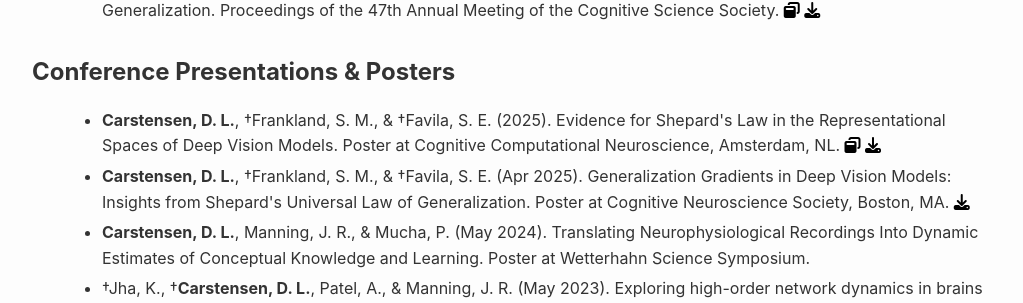
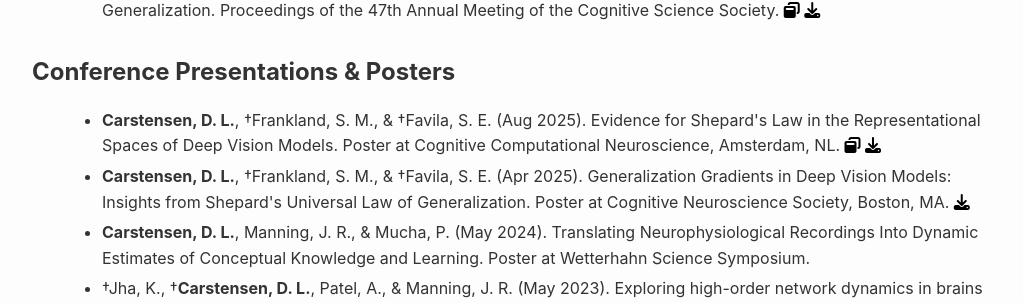
Before and after one commit to daniel-carstensen/daniel-carstensen.github.io, a Jekyll site: the page built from publications.md, in a window 1280 px wide. Shown: the part 347-650 px from the top of the page, without its empty margins (128-1151 px from the left). Built offline with Jekyll 4.4.1, drawn with Linux system fonts in a browser that asks for light colours.

Commit message:
added month to ccn pub

```diff
--- a/publications.md
+++ b/publications.md
@@ -14,7 +14,7 @@ title: Publications
 ## Conference Presentations & Posters
 
 <ul class="publications-list">
-<li><strong>Carstensen, D. L.</strong>, †Frankland, S. M., & †Favila, S. E. (2025). Evidence for Shepard's Law in the Representational Spaces of Deep Vision Models. Poster at Cognitive Computational Neuroscience, Amsterdam, NL. <a href="https://2025.ccneuro.org/poster/?id=00wBZOPWef" target="_blank" rel="noopener noreferrer"><i class="fas fa-window-restore"></i></a> <a href="https://2025.ccneuro.org/abstract_pdf/Carstensen_2025_Evidence_Shepards_Law_Representational_Spaces_Deep.pdf" target="_blank" rel="noopener noreferrer"><i class="fas fa-download"></i></a></li>
+<li><strong>Carstensen, D. L.</strong>, †Frankland, S. M., & †Favila, S. E. (Aug 2025). Evidence for Shepard's Law in the Representational Spaces of Deep Vision Models. Poster at Cognitive Computational Neuroscience, Amsterdam, NL. <a href="https://2025.ccneuro.org/poster/?id=00wBZOPWef" target="_blank" rel="noopener noreferrer"><i class="fas fa-window-restore"></i></a> <a href="https://2025.ccneuro.org/abstract_pdf/Carstensen_2025_Evidence_Shepards_Law_Representational_Spaces_Deep.pdf" target="_blank" rel="noopener noreferrer"><i class="fas fa-download"></i></a></li>
 
 <li><strong>Carstensen, D. L.</strong>, †Frankland, S. M., & †Favila, S. E. (Apr 2025). Generalization Gradients in Deep Vision Models: Insights from Shepard's Universal Law of Generalization. Poster at Cognitive Neuroscience Society, Boston, MA. <a href="https://bpb-us-w2.wpmucdn.com/sites.brown.edu/dist/0/659/files/2025/04/Carstensen_CNS_2025.pdf" target="_blank" rel="noopener noreferrer"><i class="fas fa-download"></i></a></li>
 
```
